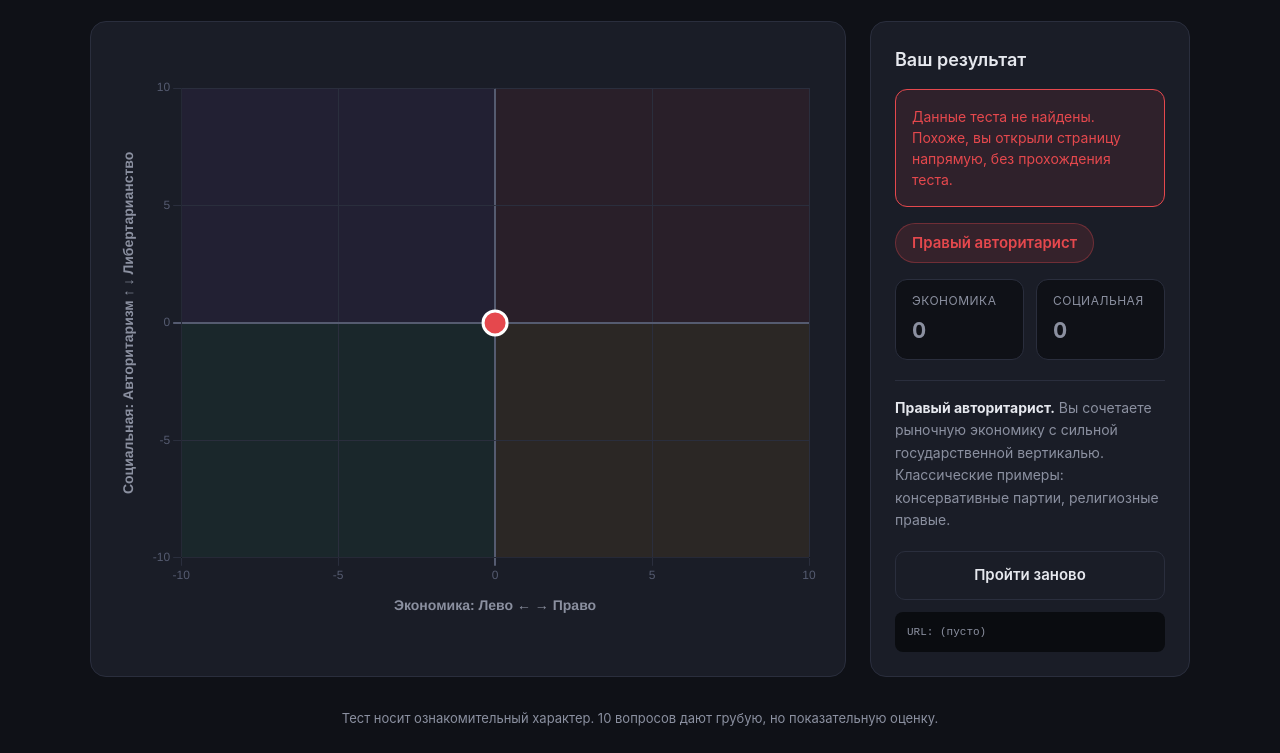
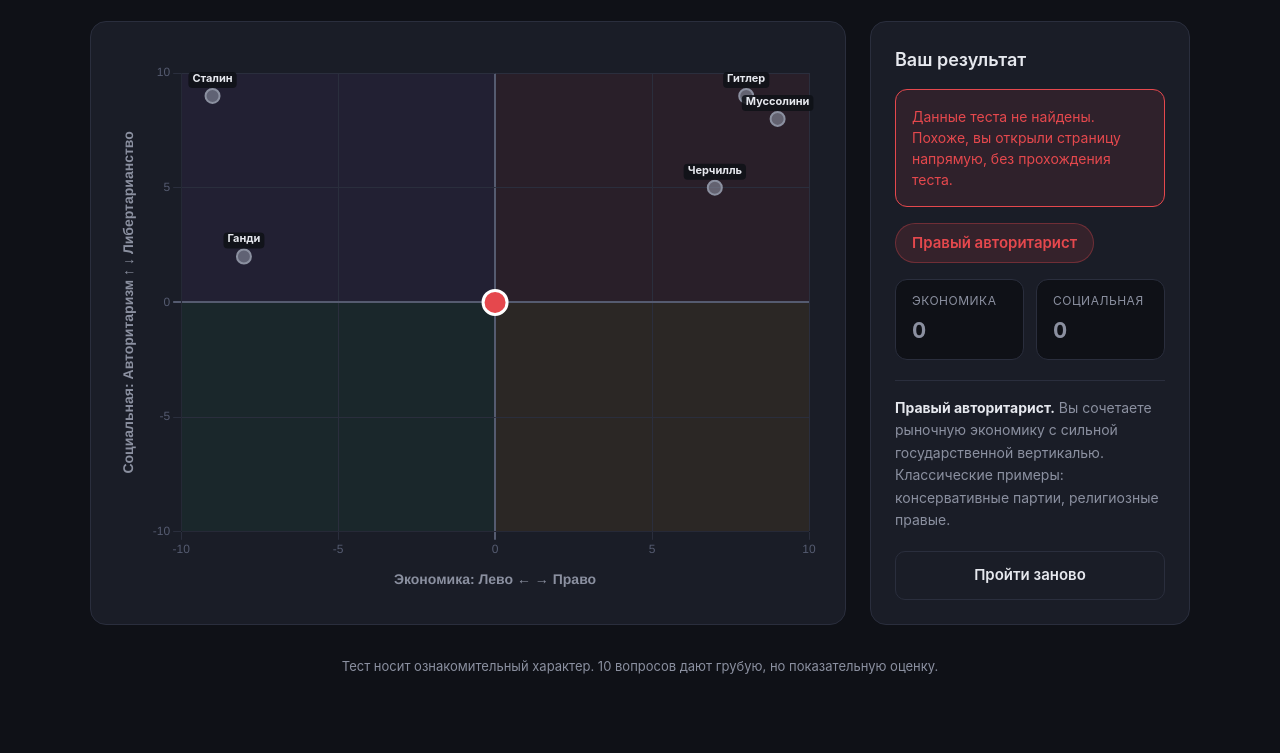
Before and after one commit to shinigamiop/poit, a plain HTML site: page index.html in a window 1280 px wide. Shown: the part 100-853 px from the top of the page. After the commit the page ends 800 px from the top, so only its background shows below. Drawn offline with nearby package versions, Linux system fonts and the light colour scheme.

Commit message:
index.html

```diff
--- a/index.html
+++ b/index.html
@@ -65,12 +65,6 @@
             font-size: 14px; margin-bottom: 16px; display: none;
         }
         .error-msg.visible { display: block; }
-        #debugInfo {
-            margin-top: 12px; padding: 12px; background: #0a0c10;
-            border-radius: 8px; font-family: monospace; font-size: 11px;
-            color: var(--muted); word-break: break-all; display: none;
-            max-height: 150px; overflow-y: auto;
-        }
     </style>
 </head>
 <body>
@@ -103,7 +97,6 @@
             <div class="actions">
                 <a href="#" class="btn btn-secondary" id="restartBtn">Пройти заново</a>
             </div>
-            <div id="debugInfo"></div>
         </div>
     </div>
 
@@ -113,7 +106,6 @@
 
     <script>
         // ===== 1. СООТВЕТСТВИЕ ТЕКСТА ОТВЕТА И БАЛЛОВ =====
-        // Индекс: 0="Полностью согласен", 1="Скорее согласен", 2="Нейтрально", 3="Скорее не согласен", 4="Полностью не согласен"
         const answerMap = {
             'Полностью согласен':   0,
             'Скорее согласен':      1,
@@ -137,7 +129,6 @@
         ];
 
         // ===== 3. ЧТЕНИЕ ОТВЕТОВ =====
-        // Simpoll присылает: sp_answers[N][0]=Текст ответа
         function getAnswerText(qNum) {
             const params = new URLSearchParams(window.location.search);
             const key = `sp_answers[${qNum}][0]`;
@@ -146,8 +137,7 @@
 
         function getAnswerIndex(qNum) {
             const text = getAnswerText(qNum);
-            if (text === null) return 2; // нет ответа → нейтрально
-            // Декодируем на случай проблем с кодировкой
+            if (text === null) return 2;
             const decoded = decodeURIComponent(text);
             if (answerMap[decoded] !== undefined) return answerMap[decoded];
             return 2;
@@ -195,25 +185,21 @@
         badge.style.border = '1px solid ' + quadrant.color + '55';
         document.getElementById('description').innerHTML = `<strong>${quadrant.name}.</strong> ${quadrant.desc}`;
 
-        // ===== 7. ОТЛАДКА =====
-        const debugEl = document.getElementById('debugInfo');
         if (!hasData()) {
             const err = document.getElementById('errorMsg');
             err.textContent = 'Данные теста не найдены. Похоже, вы открыли страницу напрямую, без прохождения теста.';
             err.classList.add('visible');
-            debugEl.style.display = 'block';
-            debugEl.textContent = 'URL: ' + (window.location.search || '(пусто)');
-        } else {
-            debugEl.style.display = 'block';
-            let debugText = 'Распознанные ответы:\n';
-            for (let i = 1; i <= 10; i++) {
-                const text = getAnswerText(i);
-                const idx = getAnswerIndex(i);
-                const axis = questions.find(q => q.q === i).axis;
-                debugText += `В${i} (${axis}): "${text}" → индекс ${idx}\n`;
         }
-            debugEl.textContent = debugText;
-        }
+
+        // ===== 7. ИСТОРИЧЕСКИЕ ЛИЧНОСТИ (приблизительные координаты) =====
+        // Формат: { x: экономическая ось, y: социальная ось, name: подпись }
+        const historicalFigures = [
+            { x: 8,  y: 9,  name: 'Гитлер' },
+            { x: 9,  y: 8,  name: 'Муссолини' },
+            { x: 7,  y: 5,  name: 'Черчилль' },
+            { x: -9, y: 9,  name: 'Сталин' },
+            { x: -8, y: 2,  name: 'Ганди' }
+        ];
 
         // ===== 8. ГРАФИК =====
         const ctx = document.getElementById('compassChart').getContext('2d');
@@ -234,33 +220,93 @@
             }
         };
 
+        // Плагин для подписей исторических личностей
+        const figureLabelPlugin = {
+            id: 'figureLabels',
+            afterDatasetsDraw(chart) {
+                const { ctx } = chart;
+                const meta = chart.getDatasetMeta(1); // dataset с историческими фигурами
+                if (!meta || !meta.data) return;
+
+                ctx.save();
+                ctx.font = 'bold 11px -apple-system, sans-serif';
+                ctx.textAlign = 'center';
+                ctx.textBaseline = 'bottom';
+
+                meta.data.forEach((point, index) => {
+                    const figure = historicalFigures[index];
+                    if (!figure) return;
+
+                    // Фон под текстом
+                    const textWidth = ctx.measureText(figure.name).width;
+                    const padding = 4;
+                    const x = point.x;
+                    const y = point.y - 12;
+
+                    ctx.fillStyle = 'rgba(15, 17, 23, 0.85)';
+                    ctx.beginPath();
+                    ctx.roundRect(x - textWidth/2 - padding, y - 12, textWidth + padding*2, 16, 4);
+                    ctx.fill();
+
+                    // Текст
+                    ctx.fillStyle = '#e6e8ee';
+                    ctx.fillText(figure.name, x, y);
+                });
+                ctx.restore();
+            }
+        };
+
         new Chart(ctx, {
             type: 'scatter',
             data: {
-                datasets: [{
+                datasets: [
+                    {
                         label: 'Ваша позиция',
                         data: [{ x: econScore, y: socScore }],
                         backgroundColor: quadrant.color,
                         borderColor: '#ffffff',
                         borderWidth: 3,
                         pointRadius: 12,
-                    pointHoverRadius: 16
-                }]
+                        pointHoverRadius: 16,
+                        order: 1
+                    },
+                    {
+                        label: 'Исторические личности',
+                        data: historicalFigures.map(f => ({ x: f.x, y: f.y })),
+                        backgroundColor: 'rgba(139, 144, 160, 0.6)',
+                        borderColor: '#8b90a0',
+                        borderWidth: 2,
+                        pointRadius: 7,
+                        pointHoverRadius: 10,
+                        order: 2
+                    }
+                ]
             },
             options: {
                 responsive: true, maintainAspectRatio: false,
                 animation: { duration: 800, easing: 'easeOutQuart' },
-                layout: { padding: { top: 10, right: 20, bottom: 10, left: 10 } },
+                layout: { padding: { top: 30, right: 20, bottom: 10, left: 10 } },
                 scales: {
                     x: { min: -10, max: 10, title: { display: true, text: 'Экономика: Лево ← → Право', color: '#8b90a0', font: { size: 14, weight: '600' }, padding: { top: 12, bottom: 4 } }, ticks: { color: '#555b70', stepSize: 5, font: { size: 12 } }, grid: { color: c => c.tick.value === 0 ? '#555b70' : '#2a2e3d', lineWidth: c => c.tick.value === 0 ? 2 : 1 } },
                     y: { min: -10, max: 10, title: { display: true, text: 'Социальная: Авторитаризм ↑ ↓ Либертарианство', color: '#8b90a0', font: { size: 14, weight: '600' }, padding: { bottom: 12 } }, ticks: { color: '#555b70', stepSize: 5, font: { size: 12 } }, grid: { color: c => c.tick.value === 0 ? '#555b70' : '#2a2e3d', lineWidth: c => c.tick.value === 0 ? 2 : 1 } }
                 },
                 plugins: {
                     legend: { display: false },
-                    tooltip: { backgroundColor: '#1a1d27', borderColor: '#2a2e3d', borderWidth: 1, titleColor: '#e6e8ee', bodyColor: '#8b90a0', padding: 12, callbacks: { label: c => `Координаты: (${c.parsed.x}, ${c.parsed.y})` } }
+                    tooltip: {
+                        backgroundColor: '#1a1d27', borderColor: '#2a2e3d', borderWidth: 1,
+                        titleColor: '#e6e8ee', bodyColor: '#8b90a0', padding: 12,
+                        callbacks: {
+                            label: function(c) {
+                                if (c.datasetIndex === 1) {
+                                    return historicalFigures[c.dataIndex].name;
+                                }
+                                return `Ваши координаты: (${c.parsed.x}, ${c.parsed.y})`;
+                            }
+                        }
+                    }
                 }
             },
-            plugins: [quadrantPlugin]
+            plugins: [quadrantPlugin, figureLabelPlugin]
         });
 
         document.getElementById('restartBtn').href = 'http://simpoll.ru/run/survey/8079999d';
```
Lines whose indentation alone changed are shown as unchanged.
